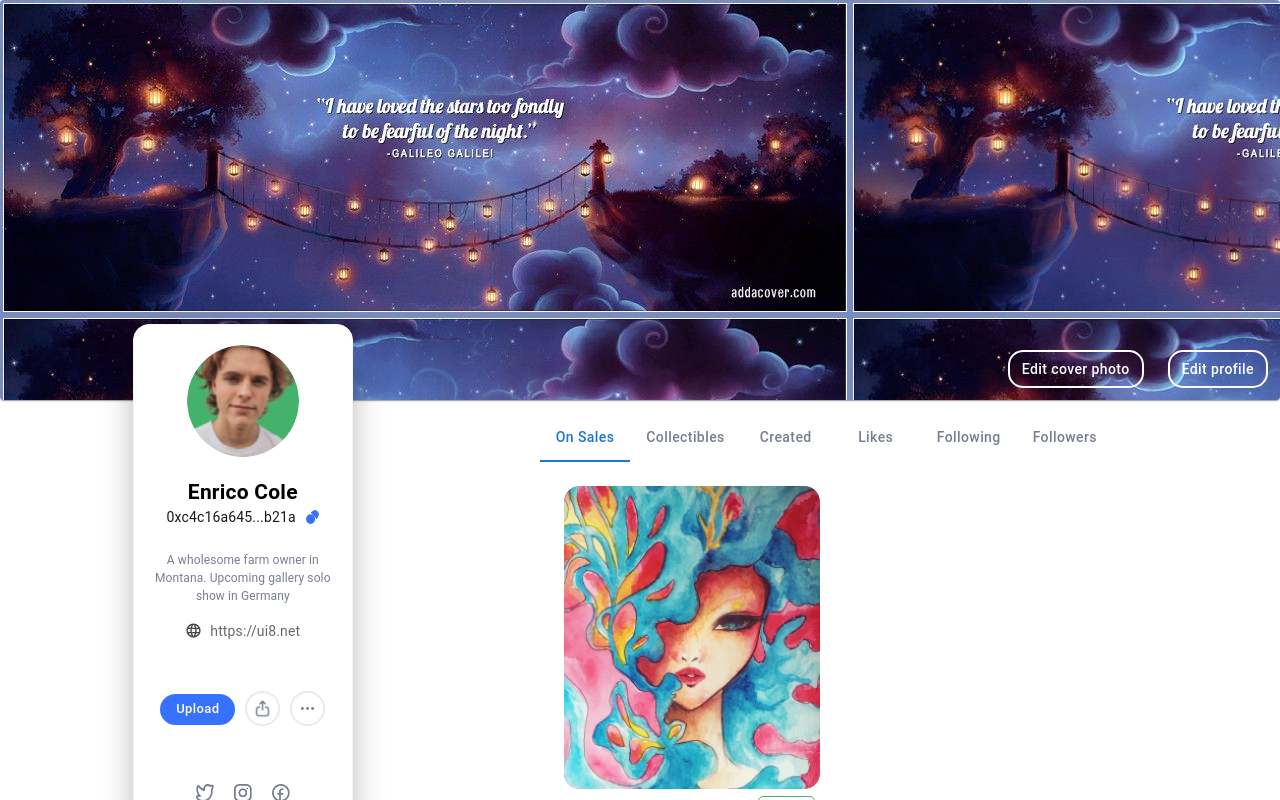
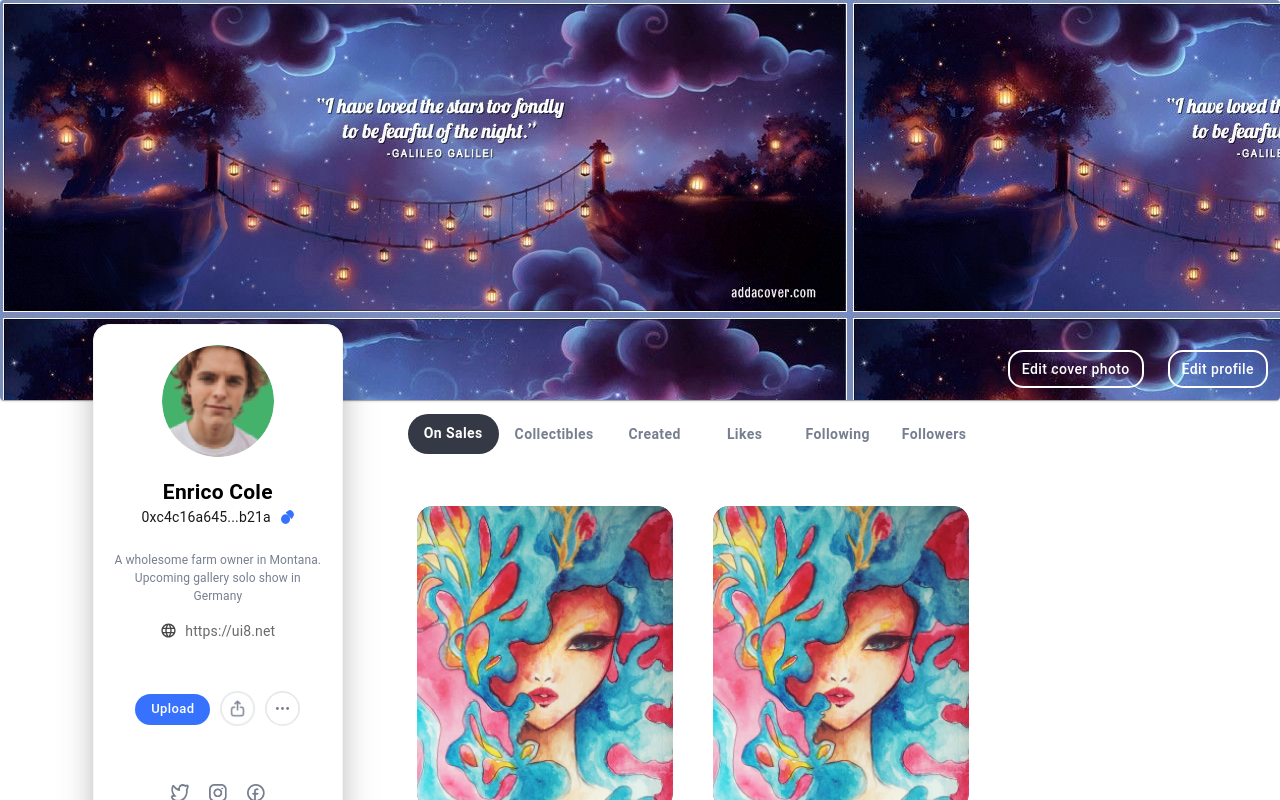
Before and after one commit to sahilgundecha/crypter, a React (Create React App) app: page /ProfilePage in a window 1280 px wide. Shown: the top 800 px of the page. Built offline with nearby package versions, Linux system fonts and the light colour scheme.

Commit message:
modified

```diff
--- a/src/Components/FollowersCard/followersCard.css
+++ b/src/Components/FollowersCard/followersCard.css
@@ -12,8 +12,11 @@
     border-bottom: 1.5px solid rgba(236, 232, 232, 0.5);
 }
 .coverImgStyle{
+    display: flex;
+    flex-direction: row !important;
     margin-left: 60px;
-}
+
+    }
 .profileStyle{
     margin:10px;
     text-align:center;
@@ -24,7 +27,12 @@
        height:88px ;
        margin:5px ;
   }
-
+  @media (max-width:1024px) {
+    .coverImgStyle{
+        width: 60%;
+    overflow-x: scroll;
+    }
+  }
 @media (max-width:768px) {
     .coverImgStyle{
         margin-left: 20px;
--- a/src/Components/Slider/Slider.tsx
+++ b/src/Components/Slider/Slider.tsx
@@ -55,8 +55,8 @@ function valuetext(value: number) {
   return `${value}ETH`;
 }
 interface sliderprops {
-  value: number;
-  children: string[];
+  value?: number;
+  children?: string[];
   title?: string;
   ETH1?: string | number;
   ETH2?: string | number;
--- a/src/Components/UsersCard/UsersCard.css
+++ b/src/Components/UsersCard/UsersCard.css
@@ -2,7 +2,7 @@
     border: 0.5px solid #f4f5f6;
     padding: 20px;
    border-radius: 16px;
-   width: 220px !important;
+   width: 250px !important;
    box-shadow: 0 8px 40px -12px rgba(0,0,0,0.5);
    height: 620px;
    background-color: #fff;
--- a/src/Pages/ProfilePage/ProfilePage.css
+++ b/src/Pages/ProfilePage/ProfilePage.css
@@ -13,13 +13,36 @@
   justify-content: end;
   width:30%;
   margin-top: -60px;
-  padding-right: 20px;
+  padding-right: 30px;
 }
 .navpill_Styling{
   margin-top: 30px;
 width:70%;
 display: flex;
-justify-content: center;
+/* justify-content: center; */
+}
+.tabs_Styling{
+  margin-left: 35px;
+  width: 100%;
+
+}
+.FollowersCardGrid{
+  width: 60%;
+}
+
+.tabTopGrid_Styling .css-16s6g47-MuiButtonBase-root-MuiTab-root.Mui-selected {
+  color: #fff !important;
+  background-color: #353945 !important;
+  border-radius: 20px;
+    height: 40px !important;
+}
+
+.tabTopGrid_Styling .css-1aquho2-MuiTabs-indicator{
+  background: none !important;
+}
+.tabTopGrid_Styling .css-16s6g47-MuiButtonBase-root-MuiTab-root{
+  font-weight: 600 !important;
+  min-height: 40px !important;
 }
 @media (max-width:1020px){
   .usercardGrid_Styling{
--- a/src/Pages/ProfilePage/ProfilePage.tsx
+++ b/src/Pages/ProfilePage/ProfilePage.tsx
@@ -97,13 +97,14 @@ export default function ProfilePage() {
         <Grid className="navpill_Styling">
           {/* <FollowersCard/> */}
           {/* <AppBar> */}
-          <Grid>
+          <Grid className="tabTopGrid_Styling">
             <Tabs
               value={value}
               onChange={handleChange}
-              // variant="scrollable"
-              // scrollButtons="auto"
+              variant="scrollable"
+              scrollButtons="auto"
               aria-label="scrollable auto tabs example"
+              className="tabs_Styling"
             >
               <Tab label="On Sales" {...allyProps(0)} sx={{textTransform:"none",color:"#777E90"}} />
               <Tab label="Collectibles" {...allyProps(1)} sx={{textTransform:"none",color:"#777E90"}} />
@@ -114,7 +115,10 @@ export default function ProfilePage() {
             </Tabs>
             {/* </AppBar> */}
             <TabPanel value={value} index={0}>
-              <Carosel/>
+              <Grid sx={{display:"flex"}} spacing={2}>
+              <Grid sx={{margin:"20px"}}><Carosel/></Grid>
+              <Grid sx={{margin:"20px"}}><Carosel/></Grid>
+              </Grid>
             </TabPanel>
             <TabPanel value={value} index={1}>
             <Carosel/>
@@ -126,10 +130,12 @@ export default function ProfilePage() {
             <Carosel/>
             </TabPanel>
             <TabPanel value={value} index={4}>
-            <FollowersCard/>
+            {/* <FollowersCard/> */}<p>cfgvhnbj</p>
             </TabPanel>
             <TabPanel value={value} index={5}>
+              <Grid container className="FollowersCardGrid">
               <FollowersCard/>
+              </Grid>
             </TabPanel>
           </Grid>
         </Grid>
```
